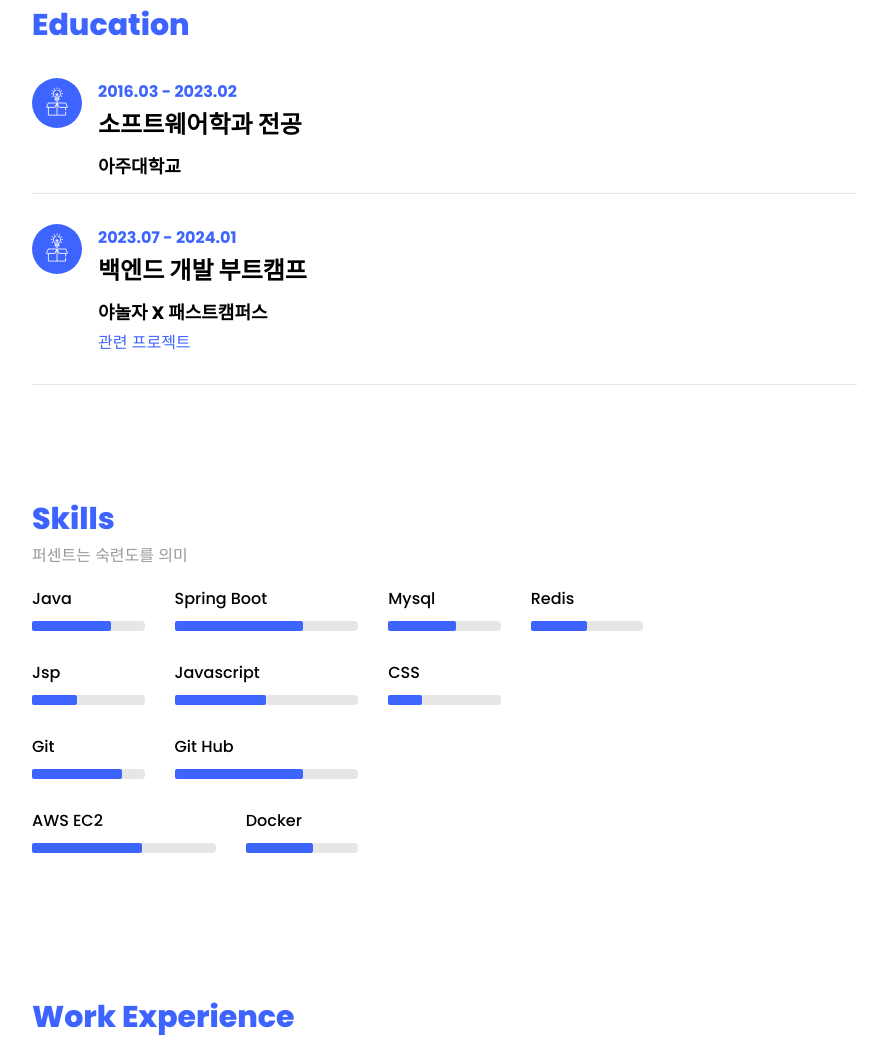
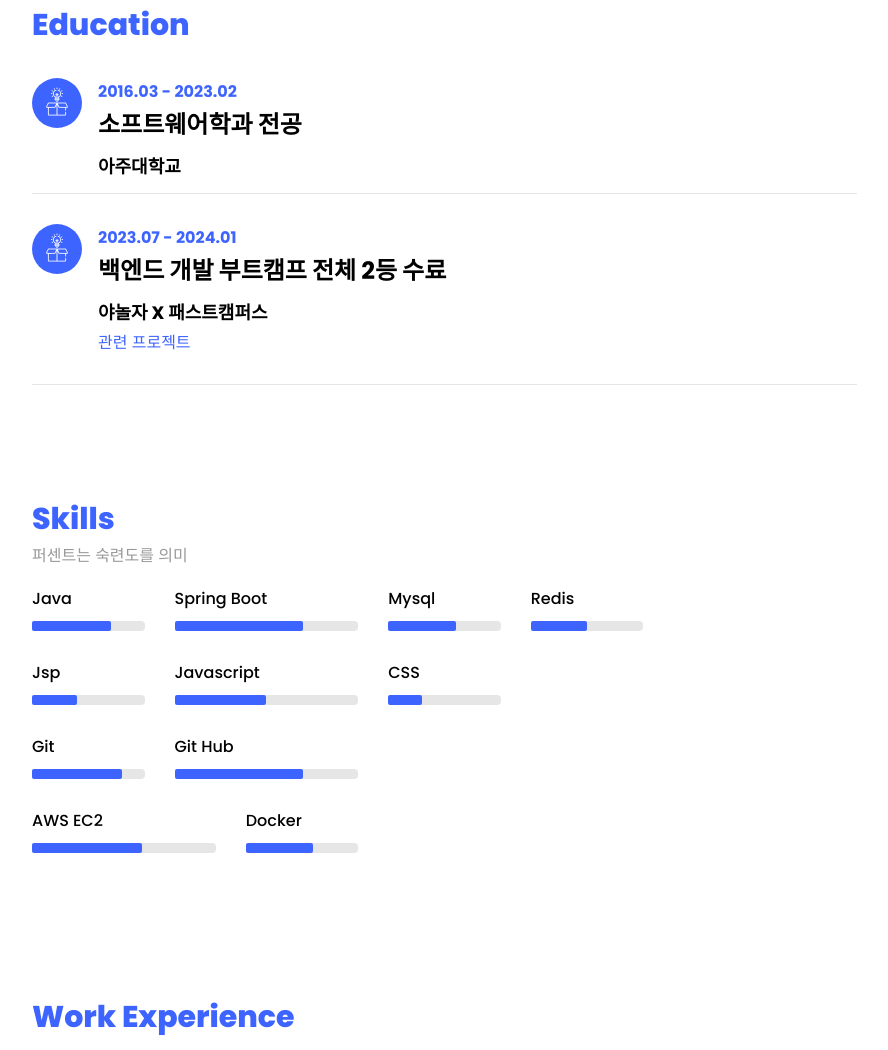
Before and after one commit to wocjf0513/wocjf0513.github.io, a plain HTML site: page index.html in a window 1280 px wide. Shown: the part 1383-2433 px from the top of the page, without its empty margins (338-1226 px from the left). Drawn offline with Linux system fonts and the light colour scheme; files whose address does not match are found by name.

Commit message:
fix: 부트캠프 성적 추가

```diff
--- a/index.html
+++ b/index.html
@@ -135,7 +135,7 @@
 							</div>
 							<div class="text pl-3">
 								<span class="date">2023.07 - 2024.01</span>
-								<h2>백엔드 개발 부트캠프</h2>
+								<h2>백엔드 개발 부트캠프 전체 2등 수료</h2>
 								<span class="position">야놀자 X 패스트캠퍼스</span>
 								<p><a href="https://github.com/wocjf0513/yanolja-fastcampus-project">관련 프로젝트</a></p>
 							</div>
```
